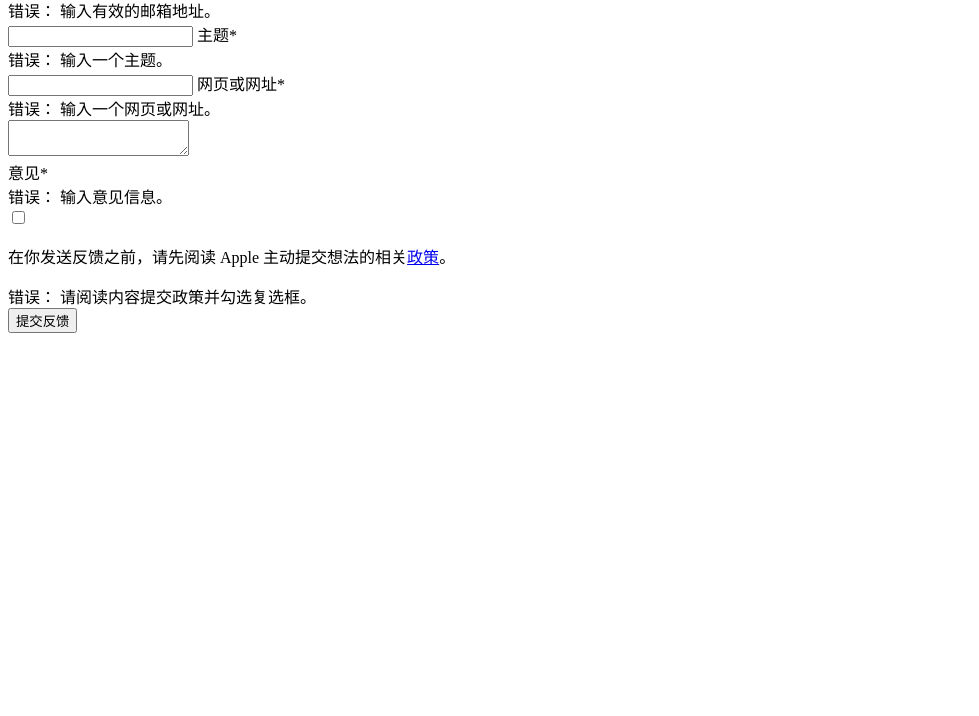
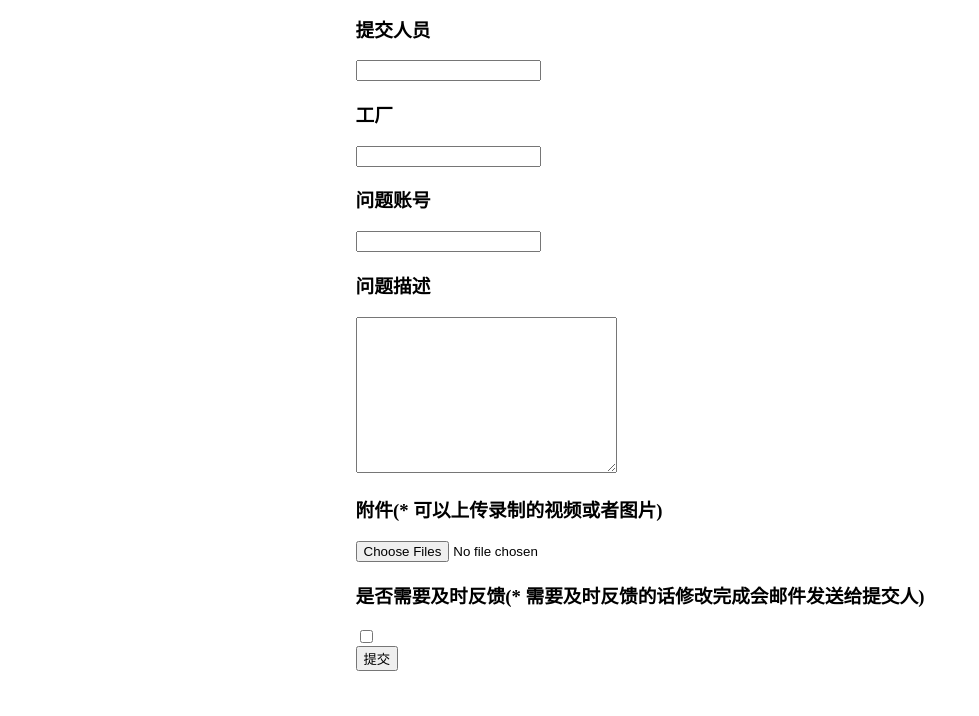
Before and after one commit to HenryGaoGH/ABInBevFeedback.github.io, a plain HTML site: page index.html in a window 1280 px wide. Shown: the part 84-800 px from the top of the page, without its empty margins (0-979 px from the left). Drawn offline with nearby package versions, Linux system fonts and the light colour scheme.

Commit message:
更新Feedback 页面
更新Feedback 页面

```diff
--- /dev/null
+++ b/index.css
@@ -0,0 +1,17 @@
+input{
+    border: 1px solid #ccc;
+    padding: 7px 0px;
+    border-radius: 3px;
+    padding-left:5px;
+    -webkit-box-shadow: inset 0 1px 1px rgba(0,0,0,.075);
+    box-shadow: inset 0 1px 1px rgba(0,0,0,.075);
+    -webkit-transition: border-color ease-in-out .15s,-webkit-box-shadow ease-in-out .15s;
+    -o-transition: border-color ease-in-out .15s,box-shadow ease-in-out .15s;
+    transition: border-color ease-in-out .15s,box-shadow ease-in-out .15s
+}
+input:focus{
+        border-color: #66afe9;
+        outline: 0;
+        -webkit-box-shadow: inset 0 1px 1px rgba(0,0,0,.075),0 0 8px rgba(102,175,233,.6);
+        box-shadow: inset 0 1px 1px rgba(0,0,0,.075),0 0 8px rgba(102,175,233,.6)
+}
--- a/index.html
+++ b/index.html
@@ -3,68 +3,47 @@
 <head>
     <meta charset="UTF-8">
     <meta name="viewport" content="width=device-width, initial-scale=1.0">
-    <title>Document</title>
+    <title>Welcome To QingDao JBInfo Inc Feedback Page</title>
+    <script src="https://apps.bdimg.com/libs/jquery/2.1.4/jquery.min.js"></script>
+    <script src="./logic.js"></script>
+    <style type="text/css" rel="styleSheet" href="./index.css"></style>
 </head>
 <body>
-    <div class="form-table">
-        <div class="form-textbox  is-error">
-            <input type="text" class="form-textbox-input" id="customer_name" name="customer_name" aria-labelledby="customer_name_label" maxlength="50" data-validate="name required">
-            <span class="form-textbox-label" id="customer_name_label" aria-hidden="true">姓名*</span>
-            <div class="form-message-wrapper" id="customer_name_error">
-                <span class="visuallyhidden">错误：</span>
-                <span class="form-message">输入你的姓名。</span>
+    <h1> Welcome To QingDao JBInfo Inc Feedback Page </h1>
+    <div style="display: flex; flex-direction: column;justify-content: center;align-items:center;">
+        <form action="" method="post">
+            <div>
+                <h3>提交人员</h3>
+                <input type="text" name="input" id="input">
             </div>
-        </div>
-        <div class="form-textbox ">
-            <input type="text" class="form-textbox-input" id="customer_email" name="customer_email" aria-labelledby="customer_email_label" maxlength="50" data-validate="email required">
-            <span class="form-textbox-label" id="customer_email_label" aria-hidden="true">邮箱地址*</span>
-            <div class="form-message-wrapper" id="customer_email_error">
-                <span class="visuallyhidden">错误：</span>
-                <span class="form-message">输入有效的邮箱地址。</span>
+            <div>
+                <h3>工厂</h3>
+                <input type="text" name="" id="">
             </div>
-        </div>
-        <div class="form-textbox ">
-            <input type="text" class="form-textbox-input" id="subject" name="subject" aria-labelledby="subject_label" maxlength="250" data-validate="subject required">
-            <span class="form-textbox-label" id="subject_label" aria-hidden="true">主题*</span>
-            <div class="form-message-wrapper" id="subject_error">
-                <span class="visuallyhidden">错误：</span>
-                <span class="form-message">输入一个主题。</span>
+            <div>
+                <h3>问题账号</h3>
+                <input type="text" name="" id="">
             </div>
-        </div>
-        <div class="form-textbox ">
-            <input type="text" class="form-textbox-input" id="url" name="url" aria-labelledby="url_label" maxlength="250" data-validate="url required">
-            <span class="form-textbox-label" id="url_label" aria-hidden="true">网页或网址*</span>
-            <div class="form-message-wrapper" id="url_error">
-                <span class="visuallyhidden">错误：</span>
-                <span class="form-message">输入一个网页或网址。</span>
+            <div>
+                <h3>问题描述</h3>
+                <textarea name="" id="" cols="30" rows="10"> </textarea>
             </div>
-        </div>
-        <div class="form-textbox">
-            <div class="form-textarea">
-                <textarea id="feedback_comment" name="feedback_comment" aria-labelledby="feedback_comment_label" maxlength="800" data-validate="feedback_comment required"></textarea>
+            <div>
+                <h3>附件(* 可以上传录制的视频或者图片)</h3>
+                <input type="file" name="" id="" accept=".png,.jpeg,.jpg,.gif" multiple="multiple">
             </div>
-            <span class="form-textbox-label" id="feedback_comment_label" aria-hidden="true">意见*</span>
-            <div class="form-message-wrapper" id="feedback_comment_error">
-                <span class="visuallyhidden">错误：</span>
-                <span class="form-message">输入意见信息。</span>
-            </div>
-        </div>
-        <div class="form-submit-policy row unsolicited_idea_submission_policy">
-            <div class="policy column large-12">
-                <div class="form-checkbox">
-                    <input type="checkbox" class="form-checkbox-input" id="unsolicited_idea_submission_policy" name="unsolicited_idea_submission_policy" value="yes" data-validate="checkbox required" data-checkbox="devices">
-                    <label class="form-label" for="unsolicited_idea_submission_policy"><span class="form-checkbox-indicator"></span><p>在你发送反馈之前，请先阅读 Apple 主动提交想法的相关<a href="https://www.apple.com/legal/policies/ideas.html">政策</a>。</p>
-                </label>
-                </div>
-                <div class="form-message-wrapper" id="unsolicited_idea_submission_policy_error">
-                    <span class="visuallyhidden">错误：</span>
-                    <span class="form-message">请阅读内容提交政策并勾选复选框。</span>
+            <div>
+                <h3>是否需要及时反馈(* 需要及时反馈的话修改完成会邮件发送给提交人)</h3>
+                <div style="display: flex;flex-direction: row;align-content: center;">
+                    <input type="checkbox" name="" id="input_checkbox" onchange=checkboxClick()>
+                    <div id="input_email" style="padding-left: 20px; display:none;">
+                        反馈人员邮件:<input type="email" name="" >
+                    </div>
                 </div>
             </div>
-            <div class="submit-button column large-12">
-                <button class="button form-button" type="submit" name="submit">提交反馈</button>
-            </div>
-        </div>
+
+            <input type="submit" value="提交" >
+        </form>
     </div>
 </body>
 </html>
--- /dev/null
+++ b/logic.js
@@ -0,0 +1,7 @@
+function checkboxClick() {
+    if ($("#input_checkbox").prop("checked") == true) {
+       $("#input_email").show();
+    } else {
+        $("#input_email").hide();
+    }
+}
```
